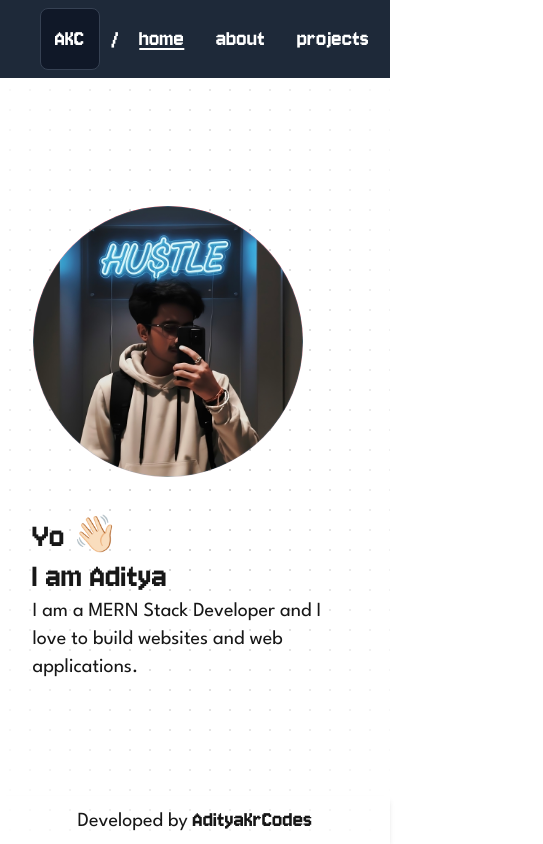
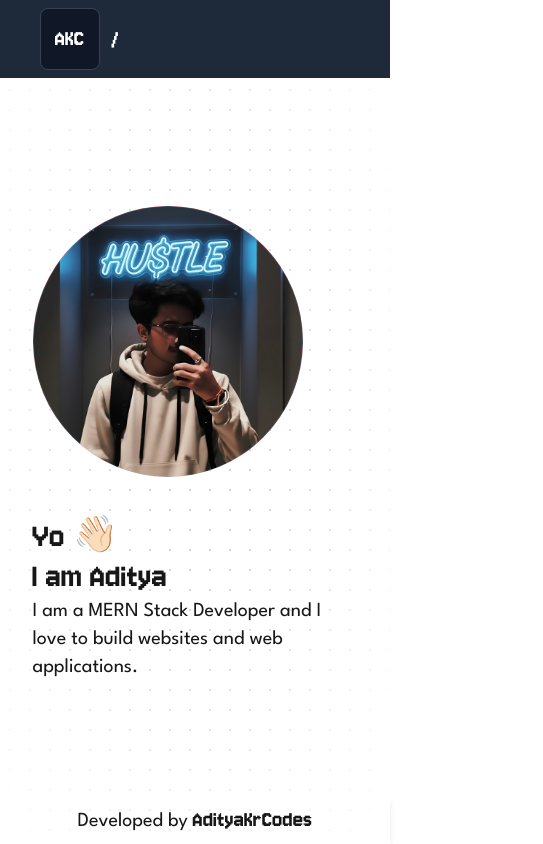
Before and after one commit to adityakrcodes/portfolio, a Next.js app: page / in a window 390 px wide. Shown: the whole page, 543 px wide, since content can reach past the window. Built offline with nearby package versions, Linux system fonts and the light colour scheme.

Commit message:
update: made the navbar to add dynamic classes

```diff
--- a/app/components/Navbar.tsx
+++ b/app/components/Navbar.tsx
@@ -18,13 +18,38 @@ const Navbar = () => {
                     {pathname}
                 </span>
             </div>
-            <div className='flex items-center space-x-4 text-2xl'>
+            <div className='items-center space-x-4 text-2xl hidden md:flex'>
                 {/* Links */}
-                <Link href="/" className='p-2 underline underline-offset-3'>home</Link>
-                <Link href="/about" className='p-2'>about</Link>
-                <Link href="/services" className='p-2'>projects</Link>
-                <Link href="/blog" className='p-2'>blog</Link>
-                <Link href="/contact" className='p-2'>contact</Link>
+                <Link
+                    href="/"
+                    className={`p-2 ${pathname === "/" ? "underline underline-offset-3" : ""}`}
+                >
+                    home
+                </Link>
+                <Link
+                    href="/about"
+                    className={`p-2 ${pathname === "/about" ? "underline underline-offset-3" : ""}`}
+                >
+                    about
+                </Link>
+                <Link
+                    href="/services"
+                    className={`p-2 ${pathname === "/services" ? "underline underline-offset-3" : ""}`}
+                >
+                    projects
+                </Link>
+                <Link
+                    href="/blog"
+                    className={`p-2 ${pathname === "/blog" ? "underline underline-offset-3" : ""}`}
+                >
+                    blog
+                </Link>
+                <Link
+                    href="/contact"
+                    className={`p-2 ${pathname === "/contact" ? "underline underline-offset-3" : ""}`}
+                >
+                    contact
+                </Link>
             </div>
         </nav>
     );
```
